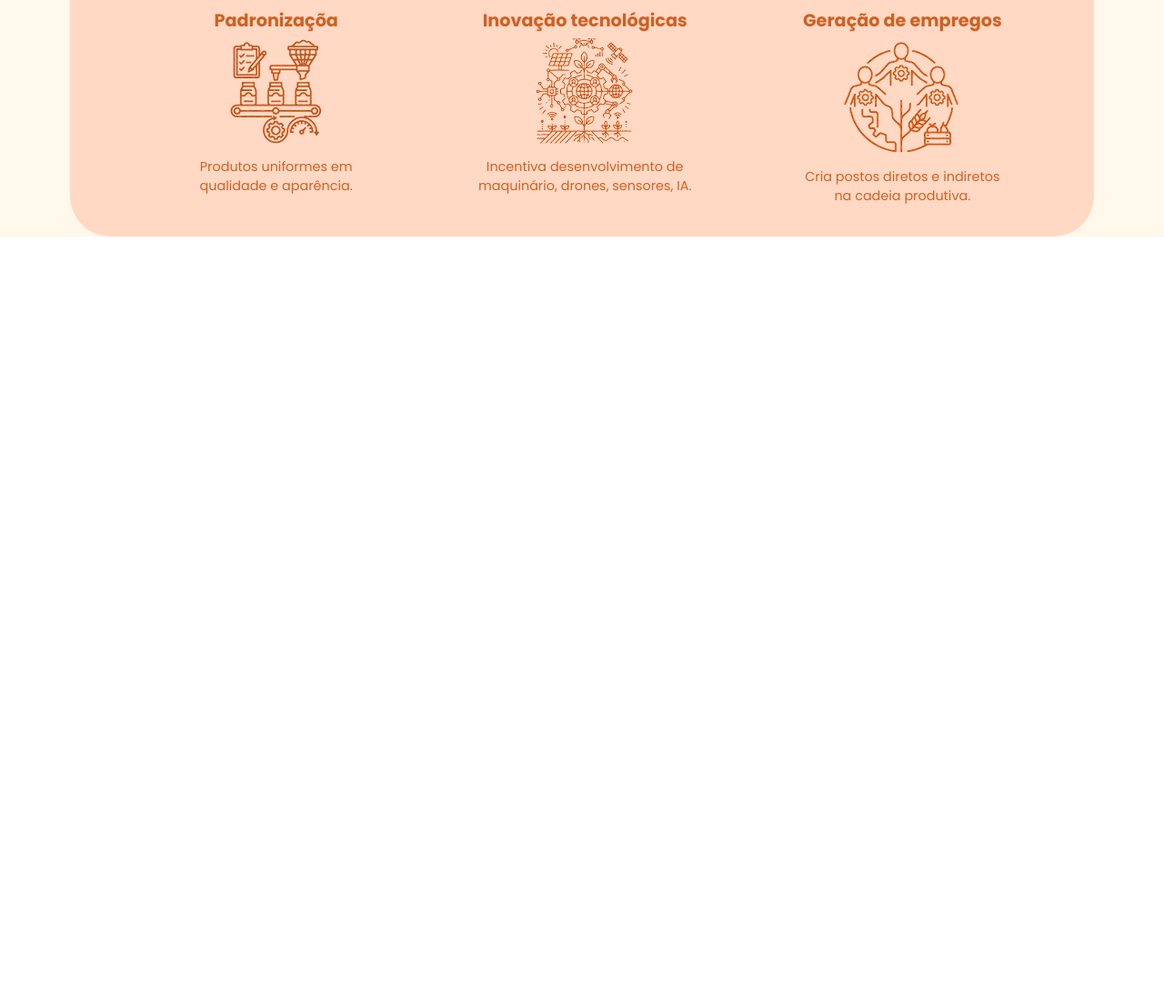
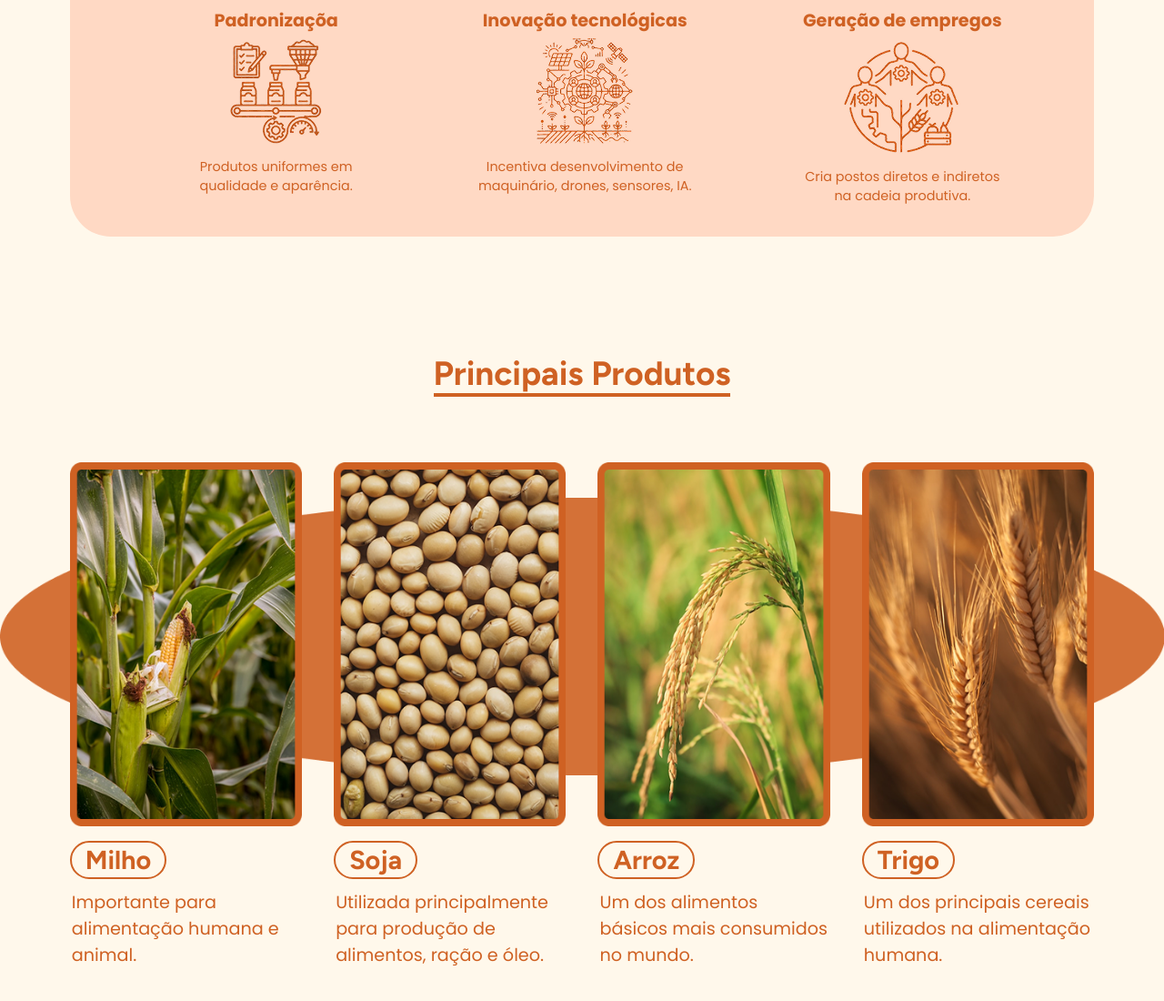
Before and after one commit to Alimentando-o-Mundo/Site, a plain HTML site: page agricultura_lg_escala/agricultura.html in a window 1280 px wide. Shown: the part 3208-4308 px from the top of the page at 91% size. Before the commit the page ends 3544 px from the top, so only its background shows below. Drawn offline with Linux system fonts and the light colour scheme.

Commit message:
feat:agro

```diff
--- a/agricultura_lg_escala/agricultura.html
+++ b/agricultura_lg_escala/agricultura.html
@@ -170,5 +170,38 @@
                 </li>
             </ul>
         </section>
+        <section id="produtos">
+            <h2><span>Principais Produtos</span></h2>
+            <ul>
+                <li>
+                    <img src="src/milho 2.png" alt="">
+                    <h3><span>Milho</span></h3>
+                    <p>
+                        Importante para alimentação humana e animal.
+                    </p>
+                </li>
+                <li>
+                    <img src="src/soja 1.png" alt="">
+                    <h3><Span>Soja</Span></h3>
+                    <p>
+                            Utilizada principalmente para produção de alimentos, ração e óleo.
+                    </p>
+                </li>
+                <li>
+                    <img src="src/arroz 1.png" alt="">
+                    <h3><span>Arroz</span></h3>
+                    <p>
+                        Um dos alimentos básicos mais consumidos no mundo.
+                    </p>
+                </li>
+                <li>
+                    <img src="src/trigo 1.png" alt="">
+                    <h3><span>Trigo</span></h3>
+                    <p>
+                        Um dos principais cereais utilizados na alimentação humana.
+                    </p>
+                </li>
+            </ul>
+        </section>
     </main>
 </body>
--- a/agricultura_lg_escala/css/agri.css
+++ b/agricultura_lg_escala/css/agri.css
@@ -169,3 +169,57 @@ section#vantagens{
         }
     }
 }
+
+section#produtos{
+
+    h2{
+        color: #CF6123;
+        text-align: center;
+        font-size: 2.3rem;
+        font-weight: bold;
+        font-family: "Figtree", sans-serif;
+        padding-top: 4vw;
+    }
+    h2 span{
+        border-bottom: 4px solid #CF6123;
+    }
+
+}
+section#produtos ul {
+    display: flex;
+    gap: 35px;
+    padding: 6vw;
+    background: url(../src/Ellipse\ 1.png) no-repeat padding-box ;
+    background-size: 100% auto;
+    background-position: center 9vw;
+}
+
+
+section#produtos ul li {
+    width: 400px;
+
+    h3 {
+        color: #CF6123;
+        font-weight: bold;
+        font-size: 1.8rem;
+        padding: 20px 0 10px 0;
+        font-family: "Figtree", sans-serif;
+    }
+    h3 span{
+        border: 2.5px solid #CF6123;
+        border-radius: 5.5vw;
+        padding: 2px 15px ;
+    }
+
+    p{
+        color:#CF6123 ;
+        font-size: 1.2rem;
+        padding: 5px 2px;
+    }
+}
+
+section#produtos ul li img {
+    width: 400px;
+    height: 400px;
+    display: block;
+}
```
Also changed, not shown: agricultura_lg_escala/src/Ellipse 1.png (added), agricultura_lg_escala/src/milho 2.png (added).
